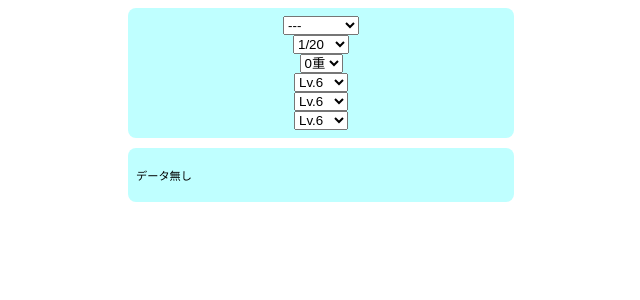
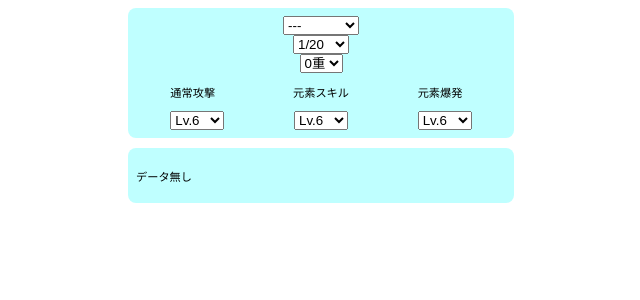
Before and after one commit to Spicy-Cottoncandy/g-calculator, a React (Create React App) app: page / in a window 1280 px wide. Shown: the top 300 px of the page, without its empty margins (327-967 px from the left). Built offline with nearby package versions, Linux system fonts and the light colour scheme.

Commit message:
天賦レベルと武器を追加。

```diff
--- a/src/App.jsx
+++ b/src/App.jsx
@@ -5,7 +5,7 @@ import React, { useEffect, useState } from "react";
 import { BaseStatus } from "./components/Status";
 import { Character, Level, Constellation } from "./components/Character";
 import { TalentsLevel } from "./components/TalentsLevel";
-//import { Level } from "./components/Level";
+import { Weapon } from "./components/Weapon";
 
 //data
 import { characters } from "./data/character/characters";
@@ -153,17 +153,17 @@ export const App = () => {
 
   return (
     <>
-      {console.log(calculationBase.talentsLevel)}
       <div className="CharacterArea">
         <Character onChange={onChangeCharacter} />
         <Level onChange={onChangeLevel} />
         <Constellation onChange={onChangeConstellation} />
+        <Weapon />
         <TalentsLevel
           talentsLevel={calculationBase.talentsLevel}
           onChange={onChangeTalensLevel}
         />
       </div>
-      <div className="BaseStatusArea">
+      <div className="StatusArea">
         {typeof characters[calculationBase.character.id] !== "undefined" ? (
           <>
             <BaseStatus
--- a/src/components/TalentsLevel.jsx
+++ b/src/components/TalentsLevel.jsx
@@ -32,24 +32,35 @@ export const TalentsLevel = (props) => {
 
   return (
     <>
+      <div className="TalentLevelArea">
+        <div className="">
+          <p>通常攻撃</p>
           <SelectMenuTalentLevel
             items={normalAttacks}
             itemName={"normalAttack"}
             defaultValue={talentsLevel.normalAttack}
             onChange={onChange}
           />
+        </div>
+        <div className="">
+          <p>元素スキル</p>
           <SelectMenuTalentLevel
             items={elementalAttacks}
             itemName={"elementalAttack"}
             defaultValue={talentsLevel.elementalAttack}
             onChange={onChange}
           />
+        </div>
+        <div className="">
+          <p>元素爆発</p>
           <SelectMenuTalentLevel
             items={elementalAttacks}
             itemName={"elementalBurst"}
             defaultValue={talentsLevel.elementalBurst}
             onChange={onChange}
           />
+        </div>
+      </div>
     </>
   );
 };
--- /dev/null
+++ b/src/components/Weapon.jsx
@@ -0,0 +1,6 @@
+import React from "react";
+
+export const Weapon = (props) => {
+  const { onChange } = props;
+  return <></>;
+};
--- a/src/styles.css
+++ b/src/styles.css
@@ -24,13 +24,20 @@ body {
   border-radius: 8px;
 }
 
-.BaseStatusArea {
+.StatusArea {
   font-size: 0.7rem;
   background-color: #bfffff;
   width: 370px;
   padding: 8px;
   margin: 0px;
   border-radius: 8px;
+}
+
+.TalentLevelArea {
+  display: flex;
+  flex-direction: row;
+  justify-content: space-around;
+  align-items: center;
 }
 
 .td-title {
```
Lines whose indentation alone changed are shown as unchanged.
